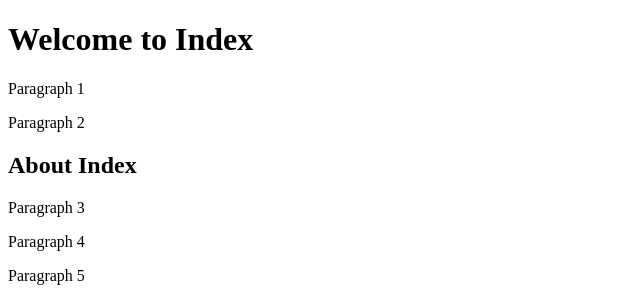
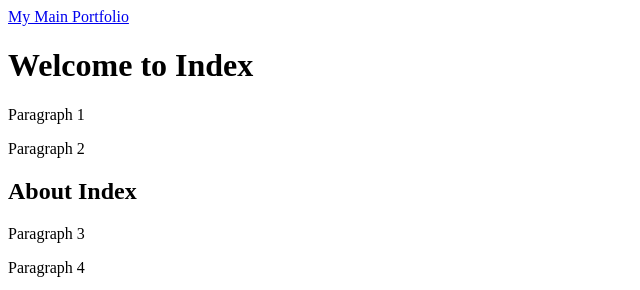
Before and after one commit to seunogunmola/my_first_portfolio, a plain HTML site: page index.html in a window 1280 px wide. Shown: the top 290 px of the page, without its empty margins (0-640 px from the left). Drawn offline with Linux system fonts and the light colour scheme.

Commit message:
Add Link to my Main Portfolio

```diff
--- a/index.html
+++ b/index.html
@@ -7,6 +7,7 @@
 </head>
 
 <body>
+    <a href="https://seunogunmola.com.ng" target="_blank">My Main Portfolio</a>
     <h1>Welcome to Index</h1>
         <p>Paragraph 1</p>
         <p>Paragraph 2</p>
```
